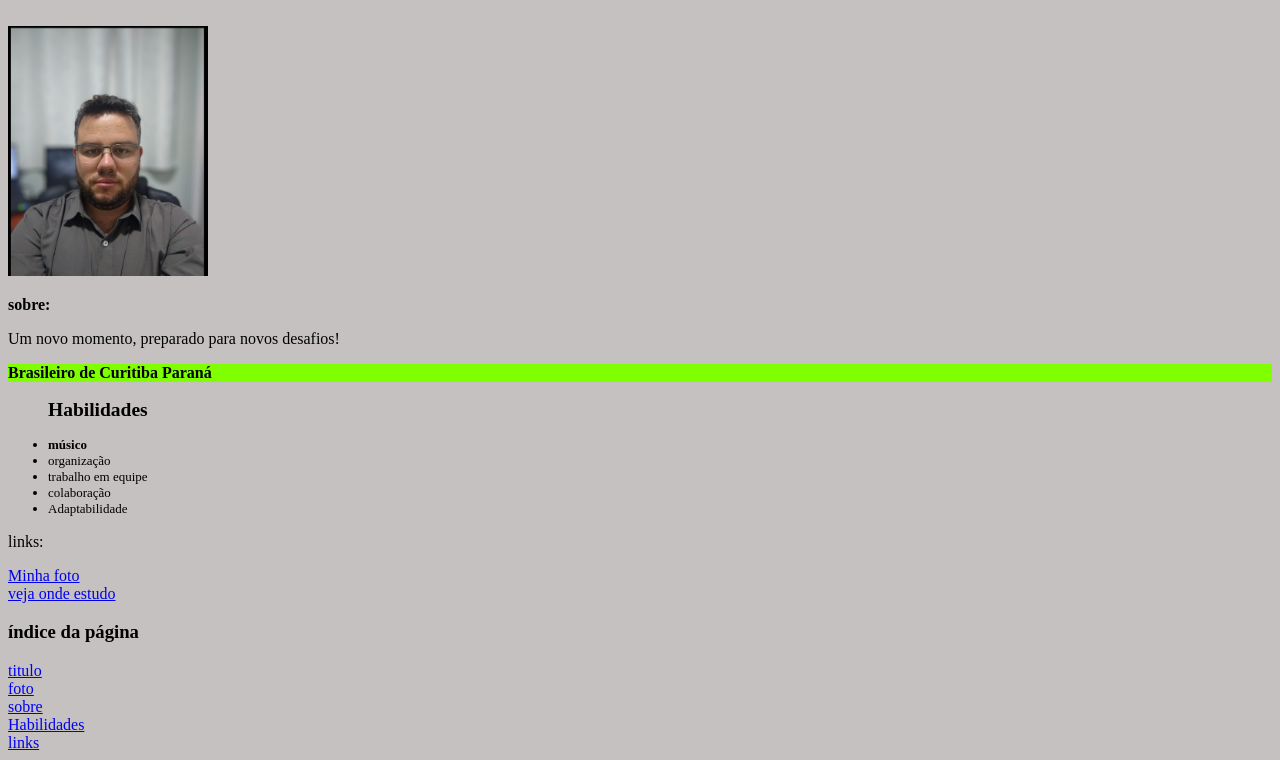
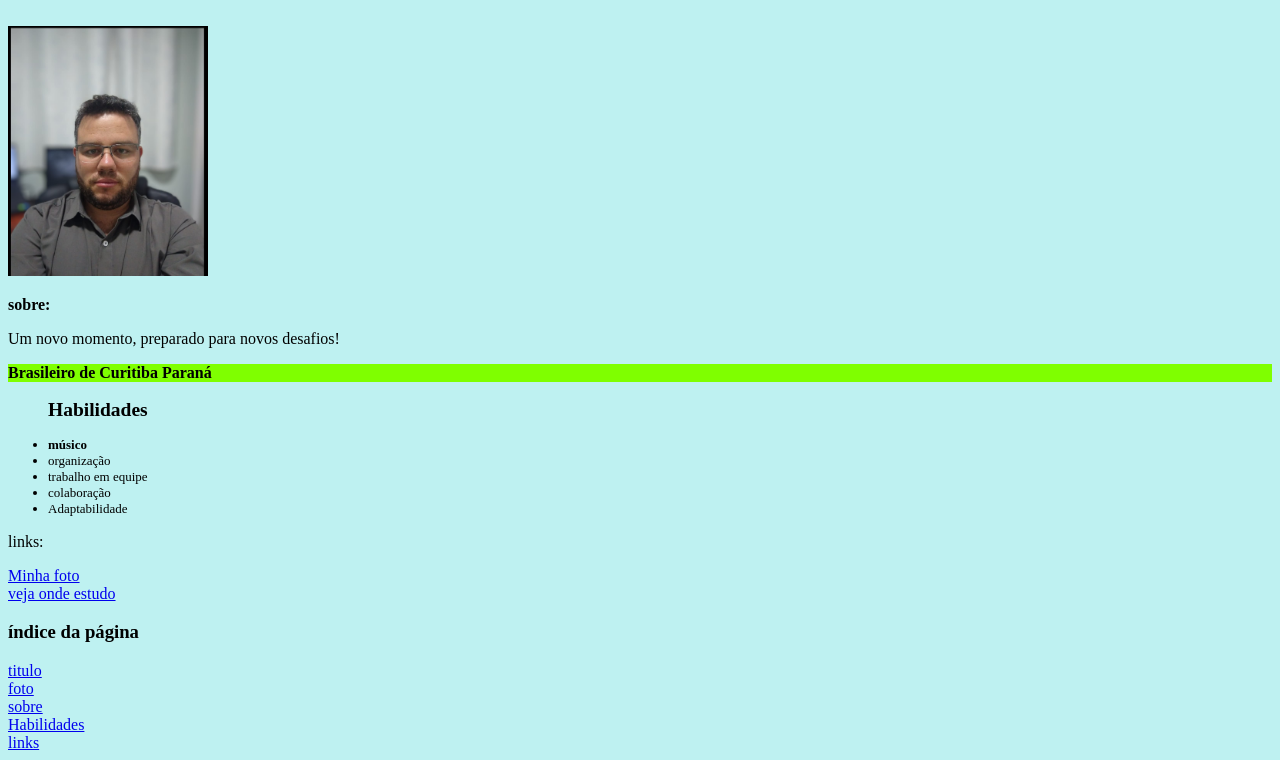
Before and after one commit to BrunoBury/BrunoBury.github.io, a plain HTML site: page index.html in a window 1280 px wide. Shown: the part 123-883 px from the top of the page. Drawn offline with Linux system fonts and the light colour scheme.

Commit message:
cor de fundo modificada

```diff
--- a/style.css
+++ b/style.css
@@ -1,5 +1,5 @@
 body{
-    background-color: rgb(197, 193, 193);
+    background-color: rgb(190, 241, 241);
 }
 h1{
     text-align: center;
```
